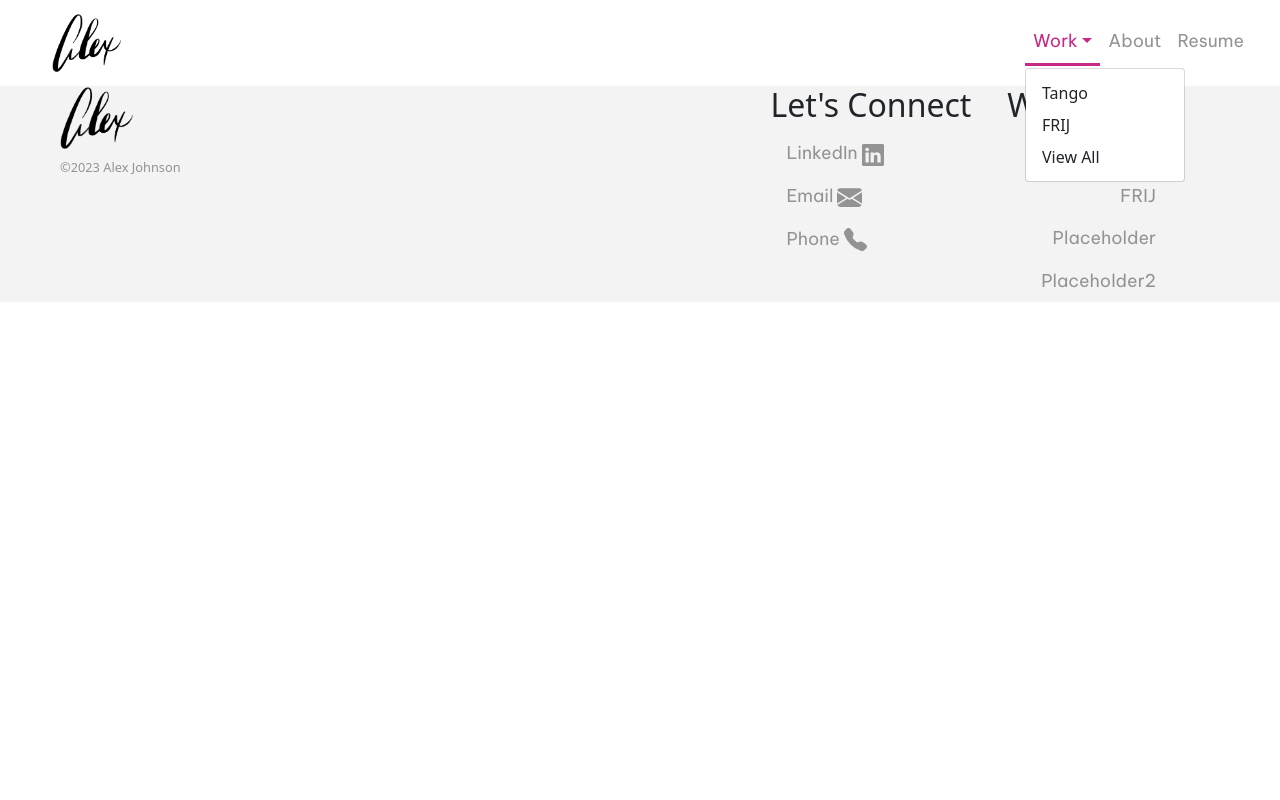
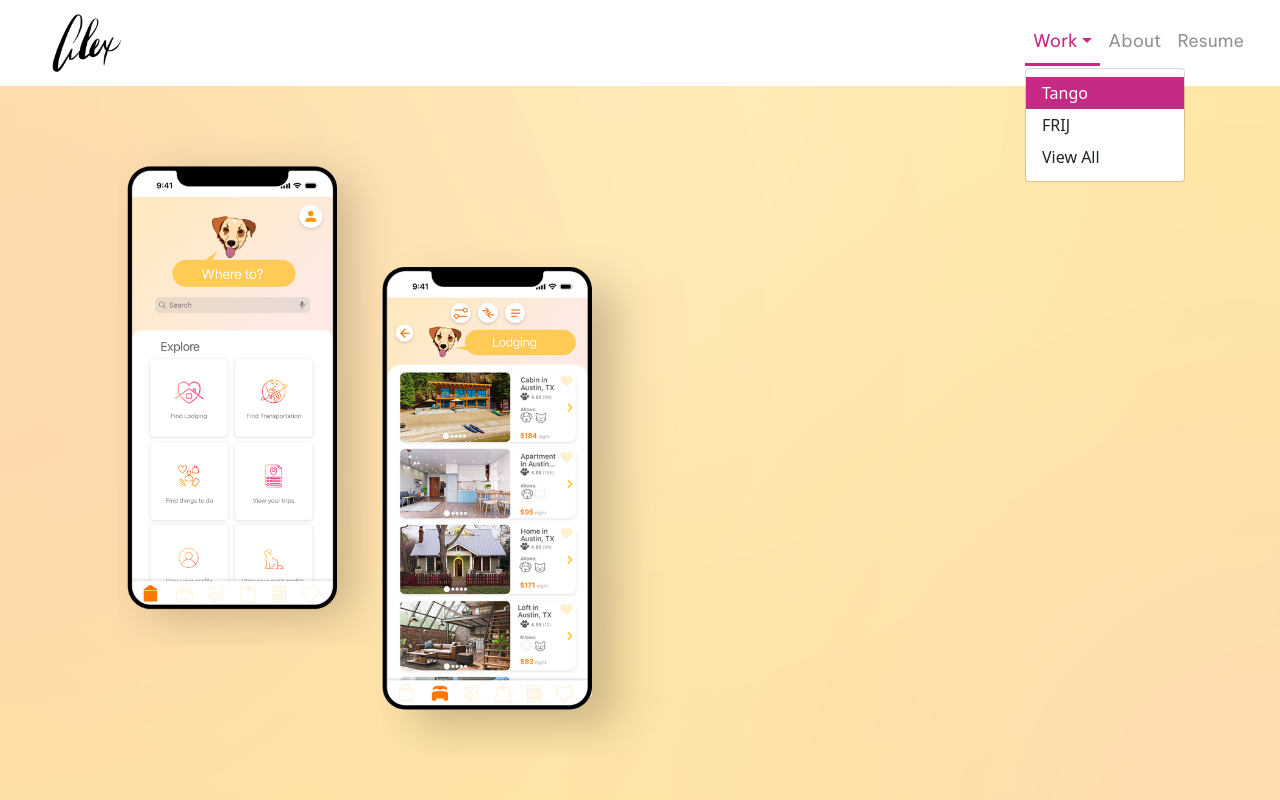
Before and after one commit to aljohns0n/aljohns0n.github.io, a plain HTML site: page tango.html in a window 1280 px wide. Both pictures are taken after a click on the button "Work". Shown: the top 800 px of the page. Drawn offline with nearby package versions, Linux system fonts and the light colour scheme.

Commit message:
added hero image to tango case study

```diff
--- a/css/tango.css
+++ b/css/tango.css
@@ -25,3 +25,7 @@
         border-bottom: 3px solid;
 
     }
+
+    .dropdown-item.active{
+        background-color:#C72A85;
+    }
--- a/tango.html
+++ b/tango.html
@@ -38,7 +38,7 @@
                 <li class="nav-item dropdown ">
                     <a class="nav-link nav-active dropdown-toggle" href="#" role="button" data-bs-toggle="dropdown" aria-expanded="false">Work</a>
                     <ul class="dropdown-menu">
-                        <li><a class = "dropdown-item" href="Tango.html">Tango</a></li>
+                        <li><a class = "dropdown-item active" href="tango.html" aria-current="true">Tango</a></li>
                         <li><a class = "dropdown-item">FRIJ</a></li>
                         <li><a class = "dropdown-item">View All</a></li>
                     </ul>
@@ -52,7 +52,10 @@
           </div>
         </nav>
 
-
+        <!--hero image for case study-->
+        <div>
+            <img src="images/tangomain1.jpg" class = "img-fluid">
+        </div>
 
         <!-- Footer -->
         <div class = "container-fluid" id="footer-container", style="background-color: #f3f3f3">
```
Also changed, not shown: images/tangomain1.jpg (added).
